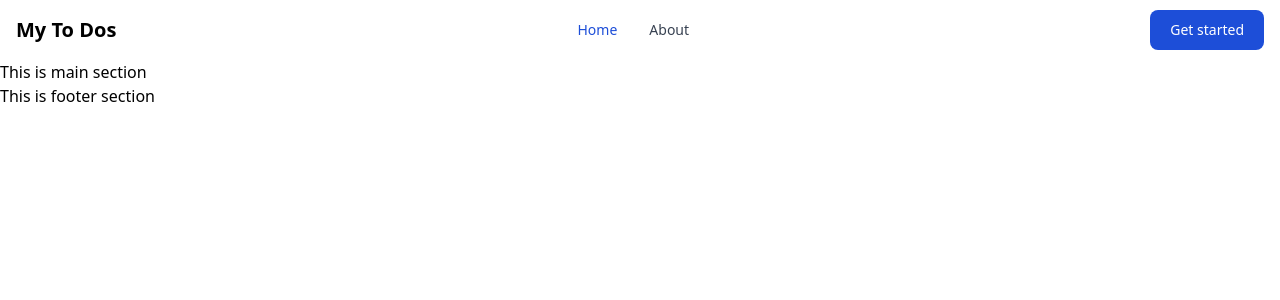
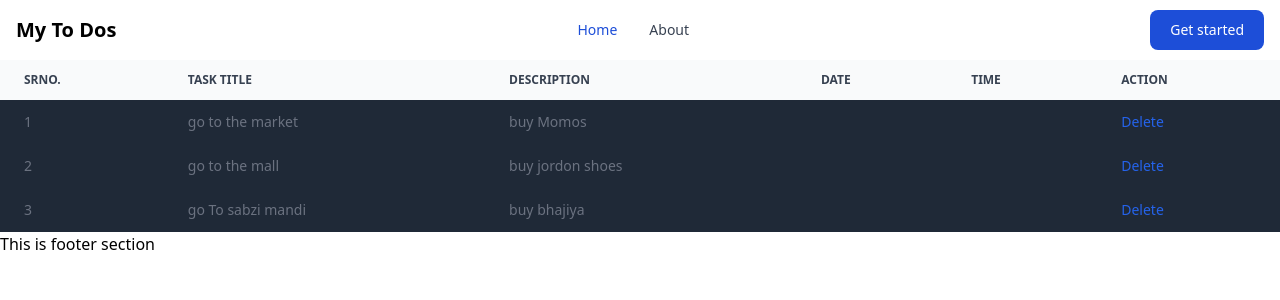
Before and after one commit to prokximus/React-To-do-list, a React (Create React App) app: page / in a window 1280 px wide. Shown: the top 300 px of the page. Built offline with nearby package versions, Linux system fonts and the light colour scheme.

Commit message:
fixed all the errors on the console

```diff
--- a/src/App.js
+++ b/src/App.js
@@ -1,17 +1,32 @@
-import logo from './logo.svg';
 import './App.css';
 import Header from './myComponents/Header'
-import Main from './myComponents/main'
 import Footer from './myComponents/Footer';
+import { useState } from 'react';
+import Todos from './myComponents/Todos';
 
 function App() {
+  const [toDos, setTodos] = useState([
+    {
+      'title': 'go to the market',
+      'desc': 'buy Momos'
+    },
+    {
+      'title':'go to the mall',
+      'desc':'buy jordon shoes',
+    },
+    {
+      'title':'go To sabzi mandi',
+      'desc':'buy bhajiya',
+    }
+
+  ])
   return (
-    <div classNameName="App">
-      <header classNameName="App-header">
-        <Header title="My To Dos" bool="ture"/>
+    <div classnamename="App">
+      <header classnamename="App-header">
+        <Header title="My To Dos" bool="ture" />
       </header>
       <main>
-        <Main />
+        <Todos toDos={toDos}/>
       </main>
       <footer>
         <Footer />
--- a/src/myComponents/Header.jsx
+++ b/src/myComponents/Header.jsx
@@ -13,8 +13,8 @@
           <button type="button" className="text-white bg-blue-700 hover:bg-blue-800 focus:ring-4 focus:outline-none focus:ring-blue-300 font-medium rounded-lg text-sm px-5 py-2.5 text-center mr-3 md:mr-0 dark:bg-blue-600 dark:hover:bg-blue-700 dark:focus:ring-blue-800"><a href="#"> Get started</a></button>
           <button data-collapse-toggle="mobile-menu-4" type="button" className="inline-flex items-center p-2 text-sm text-gray-500 rounded-lg md:hidden hover:bg-gray-100 focus:outline-none focus:ring-2 focus:ring-gray-200 dark:text-gray-400 dark:hover:bg-gray-700 dark:focus:ring-gray-600" aria-controls="mobile-menu-4" aria-expanded="false">
             <span className="sr-only">Open main menu</span>
-            <svg className="w-6 h-6" fill="currentColor" viewBox="0 0 20 20" xmlns="http://www.w3.org/2000/svg"><path fill-rule="evenodd" d="M3 5a1 1 0 011-1h12a1 1 0 110 2H4a1 1 0 01-1-1zM3 10a1 1 0 011-1h12a1 1 0 110 2H4a1 1 0 01-1-1zM3 15a1 1 0 011-1h12a1 1 0 110 2H4a1 1 0 01-1-1z" clip-rule="evenodd"></path></svg>
-            <svg className="hidden w-6 h-6" fill="currentColor" viewBox="0 0 20 20" xmlns="http://www.w3.org/2000/svg"><path fill-rule="evenodd" d="M4.293 4.293a1 1 0 011.414 0L10 8.586l4.293-4.293a1 1 0 111.414 1.414L11.414 10l4.293 4.293a1 1 0 01-1.414 1.414L10 11.414l-4.293 4.293a1 1 0 01-1.414-1.414L8.586 10 4.293 5.707a1 1 0 010-1.414z" clip-rule="evenodd"></path></svg>
+            <svg className="w-6 h-6" fill="currentColor" viewBox="0 0 20 20" xmlns="http://www.w3.org/2000/svg"><path fillRule="evenodd" d="M3 5a1 1 0 011-1h12a1 1 0 110 2H4a1 1 0 01-1-1zM3 10a1 1 0 011-1h12a1 1 0 110 2H4a1 1 0 01-1-1zM3 15a1 1 0 011-1h12a1 1 0 110 2H4a1 1 0 01-1-1z" clipRule="evenodd"></path></svg>
+            <svg className="hidden w-6 h-6" fill="currentColor" viewBox="0 0 20 20" xmlns="http://www.w3.org/2000/svg"><path fillRule="evenodd" d="M4.293 4.293a1 1 0 011.414 0L10 8.586l4.293-4.293a1 1 0 111.414 1.414L11.414 10l4.293 4.293a1 1 0 01-1.414 1.414L10 11.414l-4.293 4.293a1 1 0 01-1.414-1.414L8.586 10 4.293 5.707a1 1 0 010-1.414z" clipRule="evenodd"></path></svg>
           </button>
         </div>
         <div className="hidden justify-between items-center w-full md:flex md:w-auto md:order-1" id="mobile-menu-4">
--- a/src/myComponents/Todos.jsx
+++ b/src/myComponents/Todos.jsx
@@ -30,7 +30,7 @@
                     </thead>
                     <tbody>
             {props.toDos.map((iteration) => {
-                return <TodoItem todo={iteration} index={props.toDos.indexOf(iteration)} key={1} onDelete={()=> {props.onDelete(iteration.title)}} />
+                return <TodoItem todo={iteration} index={props.toDos.indexOf(iteration)} key={props.toDos.indexOf(iteration)+1} onDelete={()=> {props.onDelete(iteration.title)}} />
             })}
                     </tbody>
                 </table>
```
